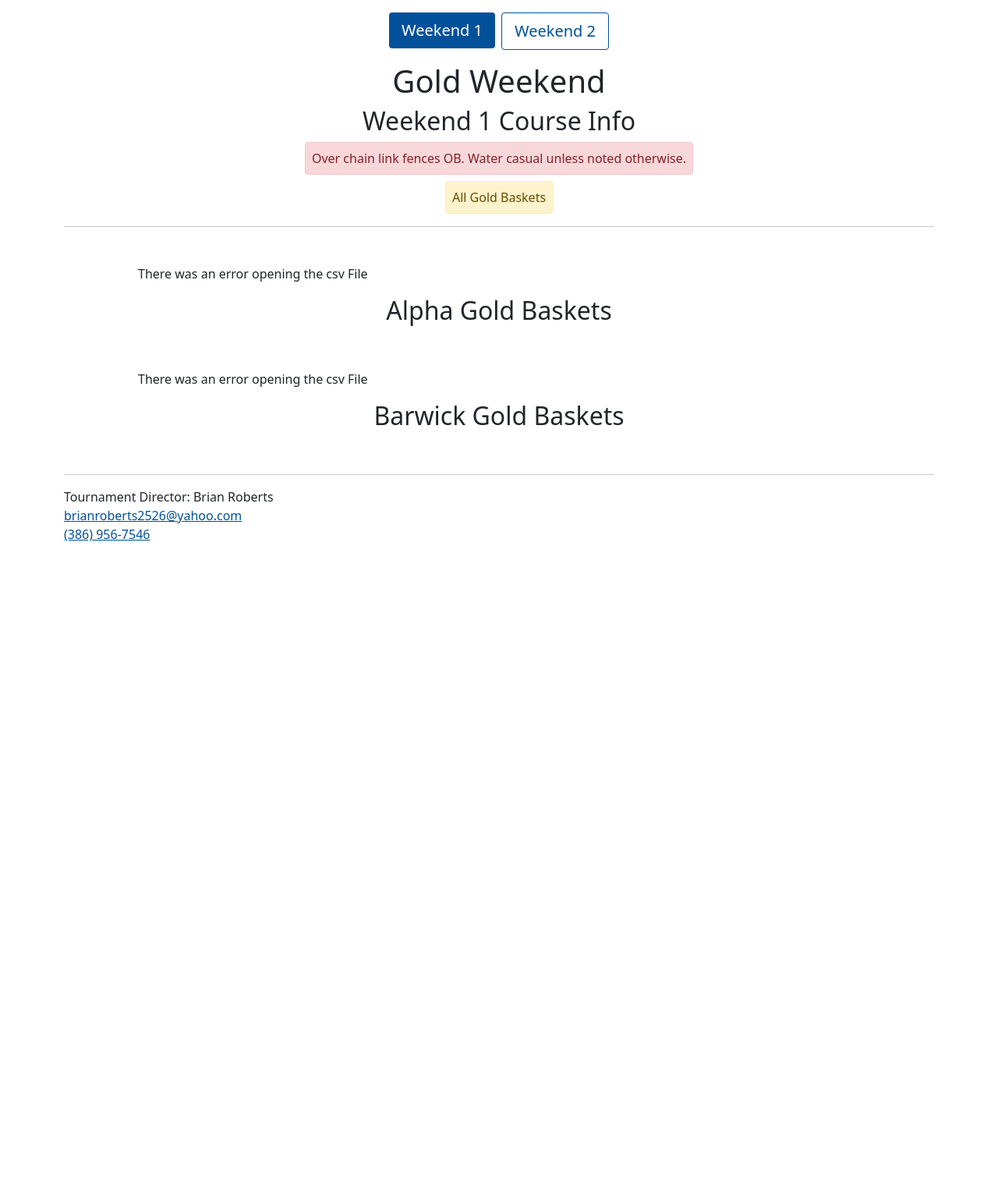
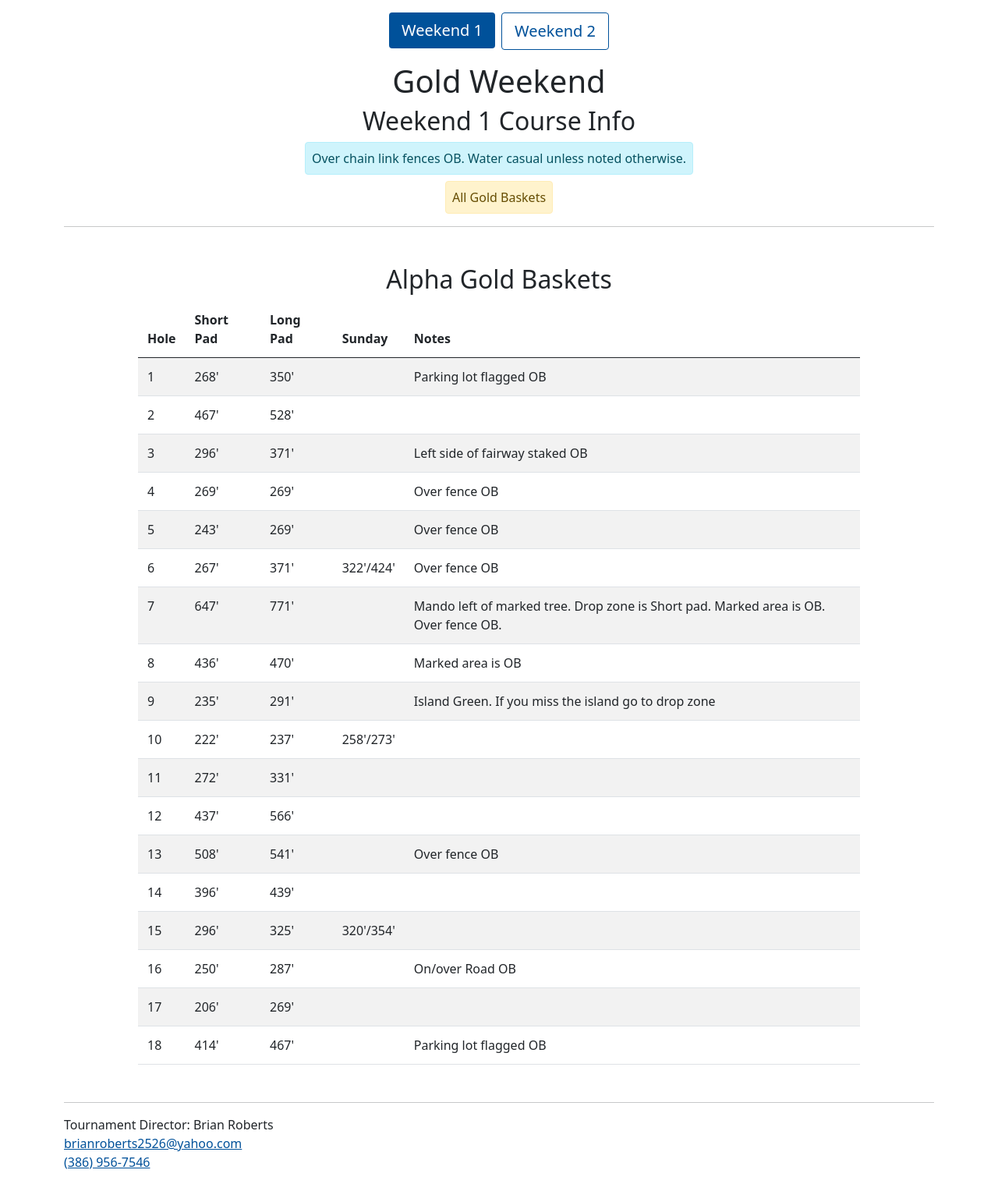
Before and after one commit to steve-kent/debary-open-php, a PHP site: page /courses.php in a window 1280 px wide. Shown: the part 56-1574 px from the top of the page at 78% size. Before the commit the page ends 750 px from the top, so only its background shows below. Run offline with PHP 8.4, Linux system fonts and the light colour scheme; data that the repository does not hold is empty.

Commit message:
2024 updates 2

```diff
--- /dev/null
+++ b/course/2024/alpha.csv
@@ -0,0 +1,20 @@
+Gold Weekend,,,Sunday,,Red Weekend,,,Sunday,All layouts
+Hole,Short Pad,Long Pad,Sunday,,Hole,Short Pad,Long Pad,Sunday,Notes
+1,268',350',,,1,208',289',,Parking lot flagged OB
+2,467',528',,,2,396',455',,
+3,296',371',,,3,294',353',,Left side of fairway staked OB
+4,269',269',,,4,230',230',,Over fence OB
+5,243',269',,,5,216',243',,Over fence OB
+6,267',371',322'/424',,6,197',301',256'/360',Over fence OB
+7,647',771',,,7,504',661',,Mando left of marked tree. Drop zone is Short pad. Marked area is OB. Over fence OB.
+8,436',470',,,8,401',421',,Marked area is OB
+9,235',291',,,9,193',251',219'/278',Island Green. If you miss the island go to drop zone
+10,222',237',258'/273',,10,222',237',,
+11,272',331',,,11,267',331',,
+12,437',566',,,12,297',436',457'/572',
+13,508',541',,,13,535',574',,Over fence OB
+14,396',439',,,14,328',365',,
+15,296',325',320'/354',,15,242',271',,
+16,250',287',,,16,212',254',,On/over Road OB
+17,206',269',,,17,206',269',,
+18,414',467',,,18,399',454',,Parking lot flagged OB
--- /dev/null
+++ b/course/2024/barwick.csv
@@ -0,0 +1,20 @@
+Red Weekend,,,Sunday,
+Hole,Short Pad,Long Pad,Sunday,Notes
+1,175',226',209'/256',Staked off area OB
+2,239',269',,
+3,179',273',,Beyond stakes OB
+4,363',406',392'/431',Staked off areas on both sides of fairway are relief areas. No penalty. On/across sidewalk OB
+5,163',239',,Beyond string line OB
+6,223',247',241'/254',On/across sidewalk OB
+7,201',276',,Mando left of marked tree. Drop Zone is short pad. Beyond flags OB
+8,243',289',,
+9,228',273',,On/over road OB
+10,263',312',,On/over road OB
+11,214',224',,Beyond road/driveway OB
+12,295',321',,
+13,181',191',,Beyond flags OB
+14,211',248',,Island Green. If you miss the island go to drop zone. Normal OB from island and DZ
+15,227',258',,Over fence OB
+16,709',875',,Staked area OB. Over fence OB. Driveway/road OB.
+17,145',182',,
+18,322',501',,Beyond staked area OB
--- a/courses.php
+++ b/courses.php
@@ -16,11 +16,10 @@ $alphaWeekend1->startRow = 1;
 $alphaWeekend1->endRow = 20;
 // $alphaWeekend1->startCol = 0;
 // $alphaWeekend1->endCol = 3;
-$alphaWeekend1->columnsToInclude = [0, 1, 2, 3, 8];
+$alphaWeekend1->columnsToInclude = [0, 1, 2, 3, 9];
 $alphaWeekend1->title = "Alpha Gold Baskets";
-$alphaWeekend1->fileName = "https://docs.google.com/spreadsheets/d/1ZNim5tj-BKQnWtaTrlRIa8PKDBgM60dMXwJaXqbY5UE/export?gid=1219123311&format=csv";
-
-$barwickWeekend1 = new CSVTableMaker();
+$alphaWeekend1->fileName = "course/2024/alpha.csv";
+/* $barwickWeekend1 = new CSVTableMaker();
 $barwickWeekend1->startRow = 1;
 $barwickWeekend1->endRow = 20;
 //$barwickWeekend1->startCol = 0;
@@ -28,23 +27,23 @@ $barwickWeekend1->endRow = 20;
 $barwickWeekend1->columnsToInclude = [0, 1, 2, 3, 8];
 $barwickWeekend1->title = "Barwick Gold Baskets";
 $barwickWeekend1->fileName = "https://docs.google.com/spreadsheets/d/1ZNim5tj-BKQnWtaTrlRIa8PKDBgM60dMXwJaXqbY5UE/export?gid=1020387442&format=csv";
-
+ */
 /************** WEEKEND 2 COURSES **************************************************************/
 $alphaWeekend2 = new CSVTableMaker();
 $alphaWeekend2->startRow = 1;
 $alphaWeekend2->endRow = 20;
-$alphaWeekend2->startCol = 4;
-$alphaWeekend2->endCol = 8;
+$alphaWeekend2->startCol = 5;
+$alphaWeekend2->endCol = 10;
 $alphaWeekend2->title = "Alpha Red Baskets";
-$alphaWeekend2->fileName = "https://docs.google.com/spreadsheets/d/1ZNim5tj-BKQnWtaTrlRIa8PKDBgM60dMXwJaXqbY5UE/export?gid=1219123311&format=csv";
+$alphaWeekend2->fileName = "course/2024/alpha.csv";
 
 $barwickWeekend2 = new CSVTableMaker();
-$barwickWeekend2->startRow = 2;
+$barwickWeekend2->startRow = 1;
 $barwickWeekend2->endRow = 20;
-$barwickWeekend2->startCol = 4;
-$barwickWeekend2->endCol = 8;
+$barwickWeekend2->startCol = 0;
+$barwickWeekend2->endCol = 5;
 $barwickWeekend2->title = "Barwick Red Baskets";
-$barwickWeekend2->fileName = "https://docs.google.com/spreadsheets/d/1ZNim5tj-BKQnWtaTrlRIa8PKDBgM60dMXwJaXqbY5UE/export?gid=1020387442&format=csv";
+$barwickWeekend2->fileName = "course/2024/barwick.csv";
 
 ?>
 
@@ -64,7 +63,7 @@ $barwickWeekend2->fileName = "https://docs.google.com/spreadsheets/d/1ZNim5tj-BK
                 <h1 class="text-center">Gold Weekend</h1>
                 <h2 class="text-center">Weekend 1 Course Info</h2>
                 <div class="text-center">
-                    <div class="alert alert-danger p-2">Over chain link fences OB. Water casual unless noted otherwise.</div>
+                    <div class="alert alert-info p-2">Over chain link fences OB. Water casual unless noted otherwise.</div>
                 </div>
                 <div class="text-center">
                     <div class="alert alert-warning p-2 mt-2">All Gold Baskets</div>
@@ -77,19 +76,19 @@ $barwickWeekend2->fileName = "https://docs.google.com/spreadsheets/d/1ZNim5tj-BK
                         ?>
                     </div>
                 </div>
-                <div class="row justify-content-center mt-3">
+                <!-- <div class="row justify-content-center mt-3">
                     <div class="col-12 col-xl-10">
-                        <?php
-                        echo $barwickWeekend1->GetTable();
+                         <?php
+                        // echo $barwickWeekend1->GetTable();
                         ?>
                     </div>
-                </div>
+                </div> -->
             </div>
             <div class="tab-pane fade" id="weekend2">
                 <h1 class="text-center">Red Weekend</h1>
                 <h2 class="text-center">Weekend 2 Course Info</h2>
                 <div class="text-center">
-                    <div class="alert alert-danger p-2">Over chain link fences OB. Water casual unless noted otherwise.</div>
+                    <div class="alert alert-info p-2">Over chain link fences OB. Water casual unless noted otherwise.</div>
                     <div class="text-center">
                         <div class="alert alert-danger p-2 mt-2">All Red Baskets</div>
                     </div>
```
Also changed, not shown: schedule.php (+65 -74 lines).
